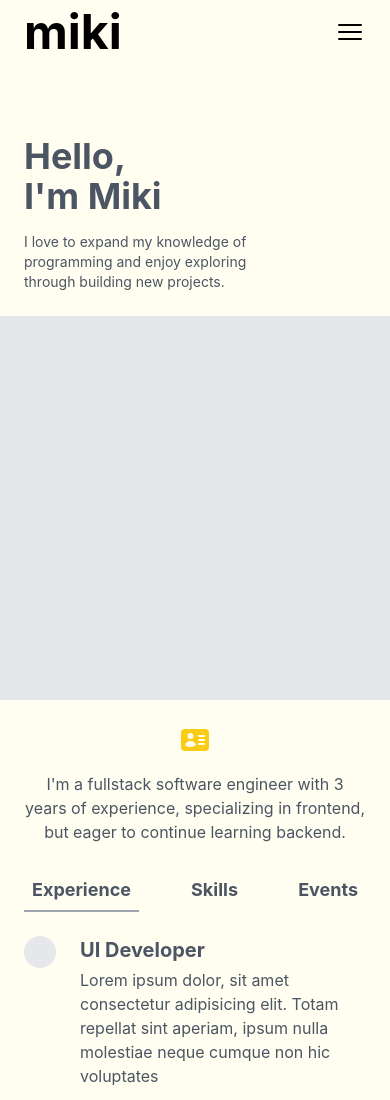
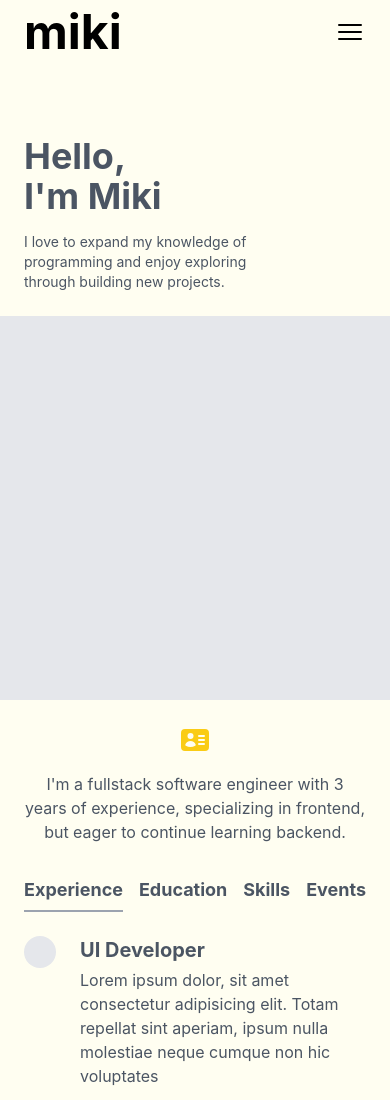
Before and after one commit to miki-saarna/portfolio-v2, a React (Create React App) app in the folder frontend/: page / in a window 390 px wide. Shown: the top 1100 px of the page. Built offline with nearby package versions, Linux system fonts and the light colour scheme.

Commit message:
Created education section

```diff
--- /dev/null
+++ b/frontend/src/home/bio/tabs/education.tsx
@@ -0,0 +1,35 @@
+import { JSX } from 'react';
+// import { SunIcon, MoonIcon } from '@heroicons/react/24/solid';
+import Tag from '../../../components/tag';
+
+export default function Experiences(): JSX.Element {
+  return (
+    <div className="flex flex-col space-y-6 divide-y mt-6 lg:mt-0 lg:ml-12">
+      <div className="flex">
+        {/* img */}
+        <div className="h-8 min-w-8 rounded-full bg-gray-200"></div>
+        <div className="flex flex-col ml-6 text-left">
+
+          <div className="flex items-center flex-wrap gap-2 lg:gap-3">
+            <div className="text-xl font-bold">Solidity Development</div>
+            <Tag color="bg-yellow-400" className="pulsating-tag">In progress</Tag>
+          </div>
+
+          <div className="mt-1">Lorem ipsum dolor, sit amet consectetur adipisicing elit. Totam repellat sint aperiam, ipsum nulla molestiae neque cumque non hic voluptates</div>
+          <div className="mt-2 text-base font-bold">Speed Run Ethereum</div>
+          <div className="mt-1 text-sm">Dates - dates</div>
+        </div>
+      </div>
+      <div className="flex pt-6">
+        {/* img */}
+        <div className="h-8 min-w-8 rounded-full bg-gray-200"></div>
+        <div className="flex flex-col ml-6 text-left">
+          <div className="text-xl font-bold">Software Engineering Flex</div>
+          <div className="mt-1">Lorem ipsum dolor, sit amet consectetur adipisicing elit. Totam repellat sint aperiam, ipsum nulla molestiae neque cumque non hic voluptates</div>
+          <div className="mt-2 text-base font-bold">Thinkful</div>
+          <div className="mt-1 text-sm">Dates - dates</div>
+        </div>
+      </div>
+    </div>
+  )
+}
--- a/frontend/src/home/bio/tabs/index.tsx
+++ b/frontend/src/home/bio/tabs/index.tsx
@@ -3,6 +3,7 @@ import { Tab } from './types';
 import Experiences from './experiences';
 import Skills from './skills';
 import Events from './events';
+import Education from './education';
 
 export default function Tabs(): JSX.Element {
   const [selectedTab, setSelectedTab] = useState<Tab>('experience');
@@ -17,6 +18,12 @@ export default function Tabs(): JSX.Element {
       if (experienceTabEl) {
         setTabLocation(experienceTabEl.offsetLeft);
         setTabWidth(experienceTabEl.offsetWidth);
+      }
+    } else if (tabName === 'education') {
+      const educationTabEl: HTMLElement | null = document.getElementById('educationTab');
+      if (educationTabEl) {
+        setTabLocation(educationTabEl.offsetLeft);
+        setTabWidth(educationTabEl.offsetWidth);
       }
     } else if (tabName === 'skills') {
       const skillsTabEl: HTMLElement | null = document.getElementById('skillsTab');
@@ -38,9 +45,10 @@ export default function Tabs(): JSX.Element {
   return (
     <div className="flex flex-col lg:flex-row mt-6 lg:mt-12">
       <div className="lg:hidden relative flex justify-between py-2 w-full text-lg font-bold">
-        <button id="experienceTab" onClick={() => tabSelected('experience')} className="px-2">Experience</button>
-        <button id="skillsTab" onClick={() => tabSelected('skills')} className="px-2">Skills</button>
-        <button id="eventsTab" onClick={() => tabSelected('events')} className="px-2">Events</button>
+        <button id="experienceTab" onClick={() => tabSelected('experience')} className="">Experience</button>
+        <button id="educationTab" onClick={() => tabSelected('education')} className="">Education</button>
+        <button id="skillsTab" onClick={() => tabSelected('skills')} className="">Skills</button>
+        <button id="eventsTab" onClick={() => tabSelected('events')} className="">Events</button>
         <div
           style={{
             transform: `translateX(${tabLocation}px)`,
@@ -52,11 +60,13 @@ export default function Tabs(): JSX.Element {
       </div>
       <div className="hidden lg:flex flex-col space-y-2 min-w-[10rem]">
         <button id="experienceTab" onClick={() => tabSelected('experience')} className={`p-2 rounded-md ${selectedTab === 'experience' && 'bg-gray-800 text-white'}`}>Experience</button>
+        <button id="educationTab" onClick={() => tabSelected('education')} className={`p-2 rounded-md ${selectedTab === 'education' && 'bg-gray-800 text-white'}`}>Education</button>
         <button id="skillsTab" onClick={() => tabSelected('skills')} className={`p-2 rounded-md ${selectedTab === 'skills' && 'bg-gray-800 text-white'}`}>Skills</button>
         <button id="eventsTab" onClick={() => tabSelected('events')} className={`p-2 rounded-md ${selectedTab === 'events' && 'bg-gray-800 text-white'}`}>Events</button>
       </div>
 
       {selectedTab === 'experience' && <Experiences />}
+      {selectedTab === 'education' && <Education />}
       {selectedTab === 'skills' && <Skills />}
       {selectedTab === 'events' && <Events />}
     </div>
--- a/frontend/src/home/bio/tabs/skills.css
+++ b/frontend/src/home/bio/tabs/skills.css
@@ -10,3 +10,17 @@
     transform: translateY(3px);
   }
 }
+
+.pulsating-tag {
+  animation: pulsating 2s cubic-bezier(0.4, 0, 0.6, 1) infinite;
+}
+
+
+@keyframes pulsating {
+  0%, 100% {
+    opacity: 1;
+  }
+  50% {
+    opacity: .6;
+  }
+}
--- a/frontend/src/home/bio/tabs/types.ts
+++ b/frontend/src/home/bio/tabs/types.ts
@@ -1 +1 @@
-export type Tab = 'experience' | 'skills' | 'events'
+export type Tab = 'experience' | 'education' | 'skills' | 'events'
```
